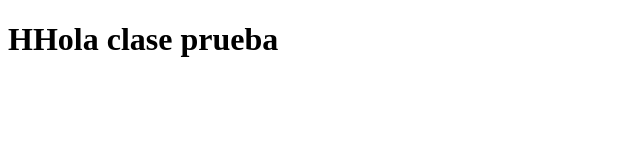
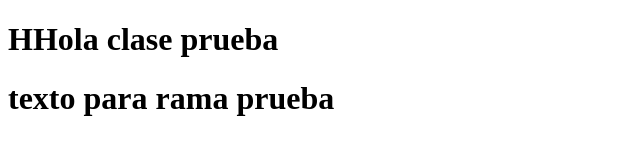
Before and after one commit to oblitaskevin30/claseMariana, a plain HTML site: page index.html in a window 1280 px wide. Shown: the whole page, without its empty margins (0-640 px from the left). Drawn offline with Linux system fonts and the light colour scheme.

Commit message:
para prueba 2

```diff
--- a/index.html
+++ b/index.html
@@ -8,5 +8,6 @@
 </head>
 <body>
     <h1>HHola clase prueba</h1>
+    <div class="prueba"><h1>texto para rama prueba</h1></div>
 </body>
 </html>
```
